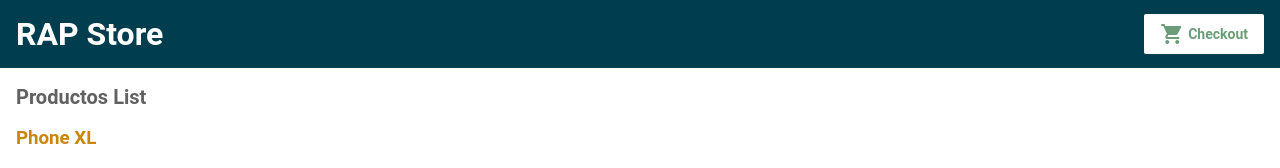
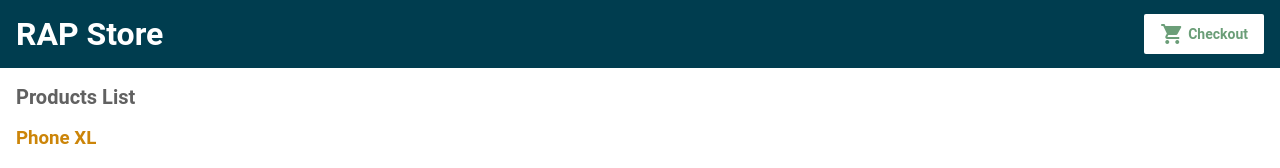
Before and after one commit to giorgiocl/rap-demo, an Angular app: page / in a window 1280 px wide. Shown: the top 168 px of the page. Built offline with nearby package versions, Linux system fonts and the light colour scheme.

Commit message:
Changing title

```diff
--- a/src/app/product-list/product-list.component.html
+++ b/src/app/product-list/product-list.component.html
@@ -1,4 +1,4 @@
-<h2>Productos List</h2>
+<h2>Products List</h2>
 
 <div *ngFor="let product of products">
 
```
